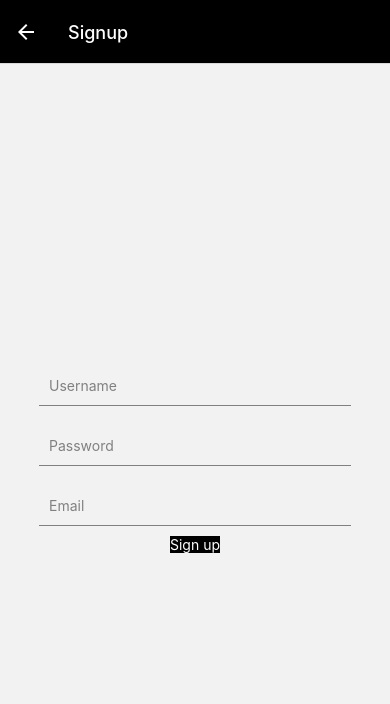
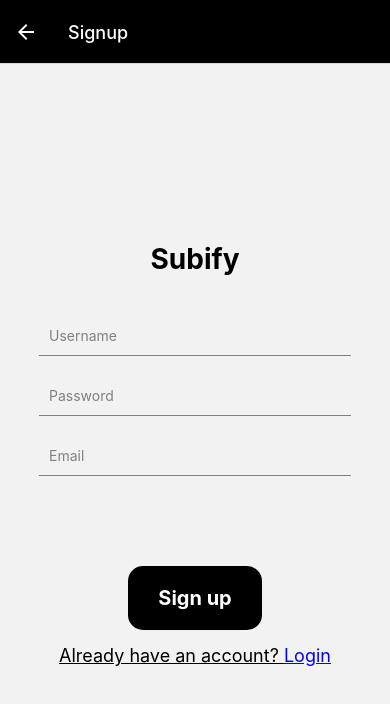
Before and after one commit to Latish705/subify, a React Native app: screen /Signup in a window 390 px wide. Shown: the top 704 px of the page. Built offline with nearby package versions, Linux system fonts and the light colour scheme.

Commit message:
added styling

```diff
--- a/src/screens/Signup.jsx
+++ b/src/screens/Signup.jsx
@@ -1,48 +1,50 @@
-import React, { useState } from 'react';
-import { View, TextInput,Text,TouchableOpacity, StyleSheet } from 'react-native';
+import React from 'react';
+import {
+  View,
+  TextInput,
+  Text,
+  TouchableOpacity,
+  StyleSheet,
+} from 'react-native';
 
-const SignupForm = () => {
-  const [username, setUsername] = useState('');
-  const [password, setPassword] = useState('');
-  const [email, setEmail] = useState('');
-
-  const handleSignup = () => {
-    // Call the onSignup function passed from the parent component
-    //onSignup(username, password, email);
-    console.log('clicked');
+const SignupForm = ({navigation}) => {
+  const handleLogin = () => {
+    // Navigate to the login page
+    navigation.navigate('Login'); // Replace 'Login' with the appropriate screen name
   };
 
   return (
     <View style={styles.container}>
+      <Text style={styles.heading}>Subify</Text>
       <TextInput
         style={styles.input}
         placeholder="Username"
         placeholderTextColor="gray"
-        onChangeText={setUsername}
-        value={username}
       />
       <TextInput
         style={styles.input}
         placeholder="Password"
         placeholderTextColor="gray"
-        onChangeText={setPassword}
-        value={password}
         secureTextEntry
       />
       <TextInput
         style={styles.input}
         placeholder="Email"
         placeholderTextColor="gray"
-        onChangeText={setEmail}
-        value={email}
         keyboardType="email-address"
         autoCapitalize="none"
       />
+
       <TouchableOpacity
         style={styles.button}
-        onPress={handleSignup}
-      >
+        onPress={() => console.log('Sign Up clicked')}>
         <Text style={styles.buttonText}>Sign up</Text>
+      </TouchableOpacity>
+
+      <TouchableOpacity onPress={handleLogin}>
+        <Text style={styles.linkText}>
+          Already have an account? <Text style={styles.loginText}>Login</Text>
+        </Text>
       </TouchableOpacity>
     </View>
   );
@@ -54,22 +56,45 @@ const styles = StyleSheet.create({
     justifyContent: 'center',
     alignItems: 'center',
   },
+  heading: {
+    marginBottom: 30,
+    fontSize: 28,
+    color: 'black',
+    fontWeight: 'bold',
+  },
   input: {
     width: '80%',
     height: 40,
     borderWidth: 0,
-    borderBottomWidth:1,
+    borderBottomWidth: 1,
     borderColor: 'gray',
     marginVertical: 10,
     paddingHorizontal: 10,
     color: 'black',
   },
   button: {
+    marginTop: 80,
+    paddingHorizontal: 30,
+    paddingTop: 20,
+    paddingBottom: 20,
+    borderRadius: 15,
     backgroundColor: 'black',
   },
-  buttonText:{
-    color: 'white'
-  }
+  buttonText: {
+    color: 'white',
+    fontWeight: 'bold',
+    fontSize: 20,
+  },
+  linkText: {
+    marginTop: 15,
+    fontSize: 18,
+    color: 'black',
+    textDecorationLine: 'underline',
+  },
+  loginText: {
+    color: 'blue',
+    textDecorationLine: 'underline',
+  },
 });
 
 export default SignupForm;
```
Also changed, not shown: src/screens/Login.jsx (+4 -7 lines).
